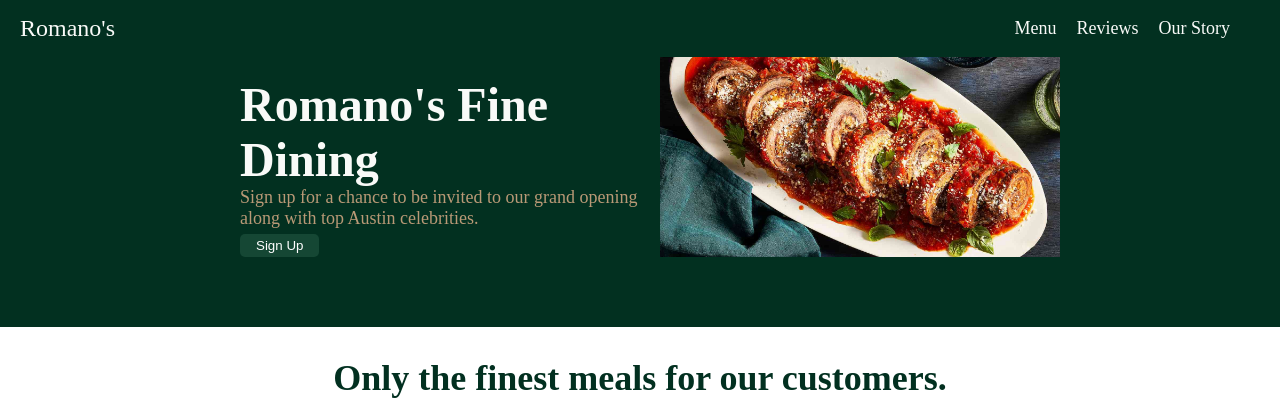
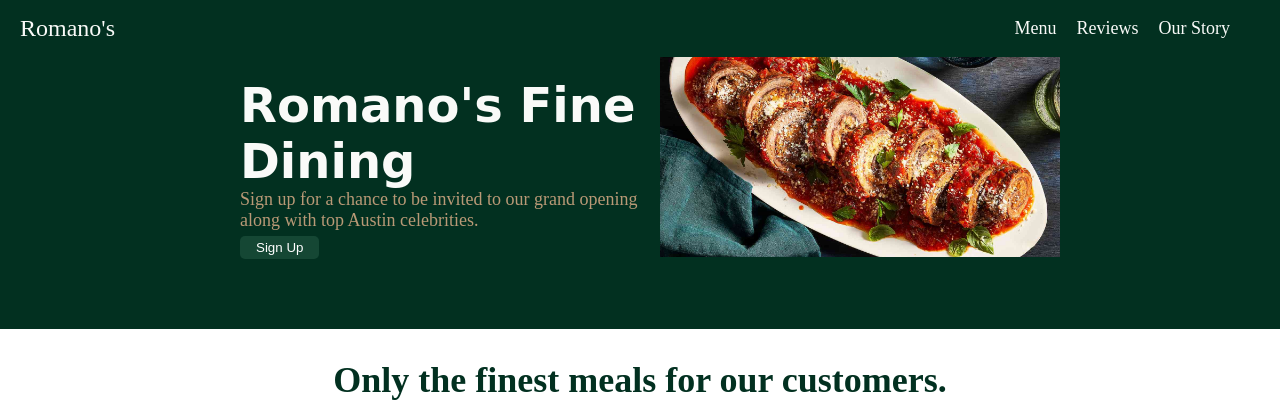
Before and after one commit to etcasketera/odin-landing-page, a plain HTML site: page index.html in a window 1280 px wide. Shown: the top 412 px of the page. Drawn offline with Linux system fonts and the light colour scheme.

Commit message:
Updated font

```diff
--- a/index.html
+++ b/index.html
@@ -3,7 +3,7 @@
 <head>
     <meta charset="UTF-8">
     <meta name="viewport" content="width=device-width, initial-scale=1.0">
-    <title>Landing Page</title>
+    <title>Romano's</title>
     <link rel="stylesheet" href="styles.css">
 </head>
 <body>
--- a/styles.css
+++ b/styles.css
@@ -45,6 +45,7 @@ a {
     color: #f9faf8;
     font-size: 48px;
     font-weight: bolder;
+    font-family: 'Pacifico', cursive;
 }
 
 .header-text .text-two, .right-nav-bar {
```
